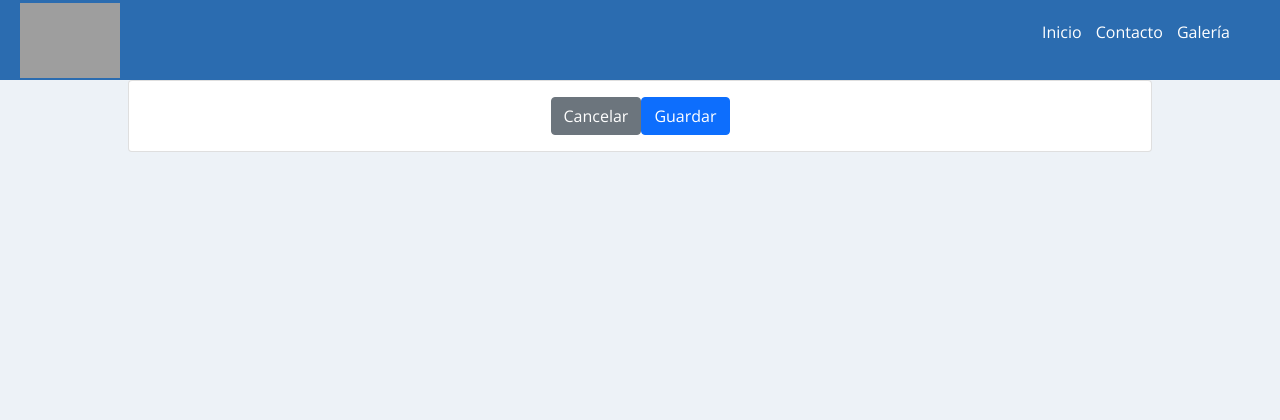
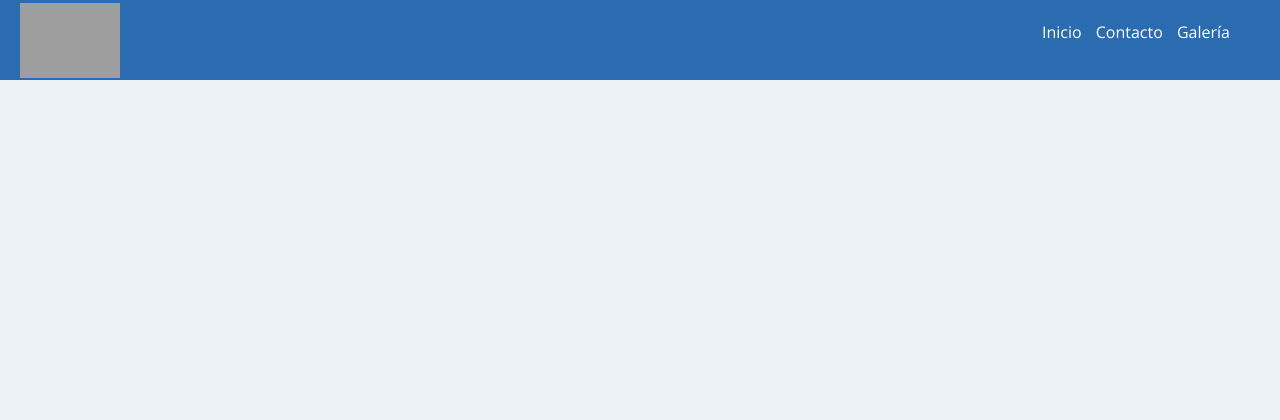
Before and after one commit to MelvinAmaya/boutique, a Django app: page /listar/ in a window 1280 px wide. Shown: the top 420 px of the page. Run offline with Django 4.2, Linux system fonts and the light colour scheme; some libraries are stand-ins or nearby versions; grey boxes are pictures that could not be loaded.

Commit message:
borre algo

```diff
--- a/app/templates/app/productos/listar.html
+++ b/app/templates/app/productos/listar.html
@@ -2,27 +2,5 @@
 
 {% block contenido %}
 
-<div class="card">
-    <div class="card-body">
-
-
-        <div class="row">
-            <div class="col-12 col-md-6 offset-md-3">
-                <form action="" method="post">
-
-                        {% csrf_token %}
-                        {{ form }}
-
-                        <div class="d-flex justify-content-center">
-                            <input type="reset" value="Cancelar" class="btn btn-secondary">
-                            <input type="submit" value="Guardar" class="btn btn-primary">
-                        </div>
-
-
-                </form>
-            </div>
-        </div>
-    </div>
-</div>
 
 {% endblock %}
```
